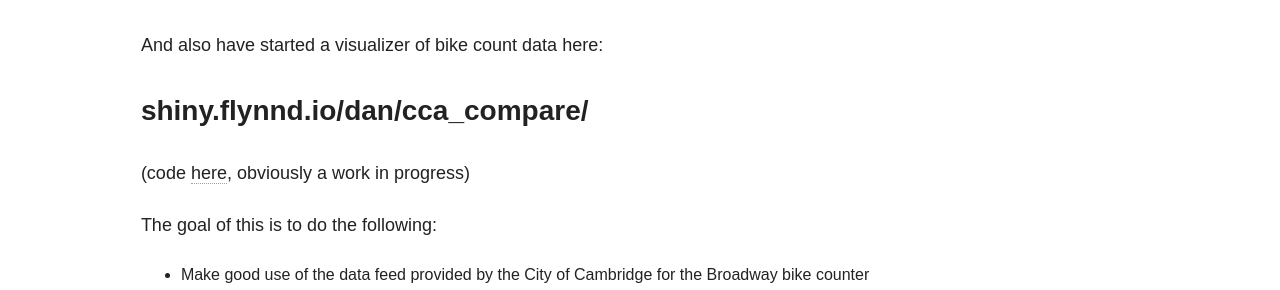
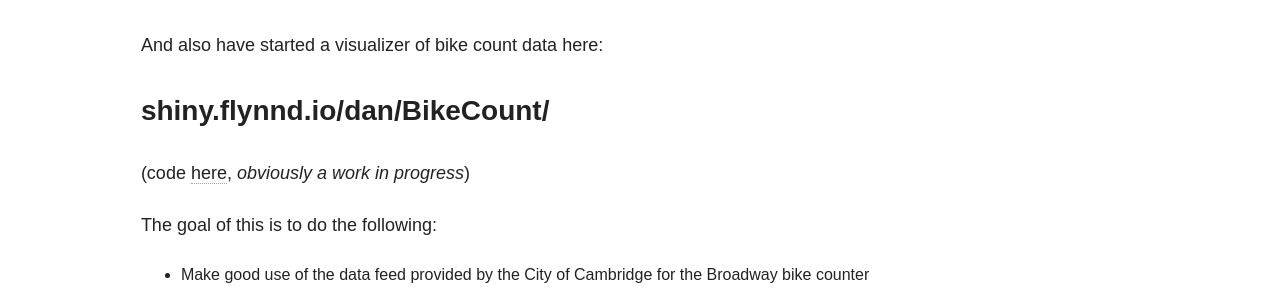
Before and after one commit to flynn-d/home, a Jekyll site: the page built from _posts/articles/2019-03-31-Getting_Shiny.md, in a window 1280 px wide. Shown: the part 578-868 px from the top of the page. Built offline with Jekyll 4.4.1, drawn with Linux system fonts in a browser that asks for light colours; nearby versions of some CDN libraries.

Commit message:
Tweak links

```diff
--- a/_posts/articles/2019-03-31-Getting_Shiny.md
+++ b/_posts/articles/2019-03-31-Getting_Shiny.md
@@ -21,8 +21,8 @@ I now have my Shiny server linked with this site, see here:
 
 And also have started a visualizer of bike count data here:
 
-### [shiny.flynnd.io/dan/cca_compare/](http://shiny.flynnd.io/dan/BikeCount/)
-(code [here](https://github.com/flynn-d/bikecount), obviously a work in progress)
+### [shiny.flynnd.io/dan/BikeCount/](http://shiny.flynnd.io/dan/BikeCount/)
+(code [here](https://github.com/flynn-d/bikecount), *obviously a work in progress*)
 
 The goal of this is to do the following:
 
```
